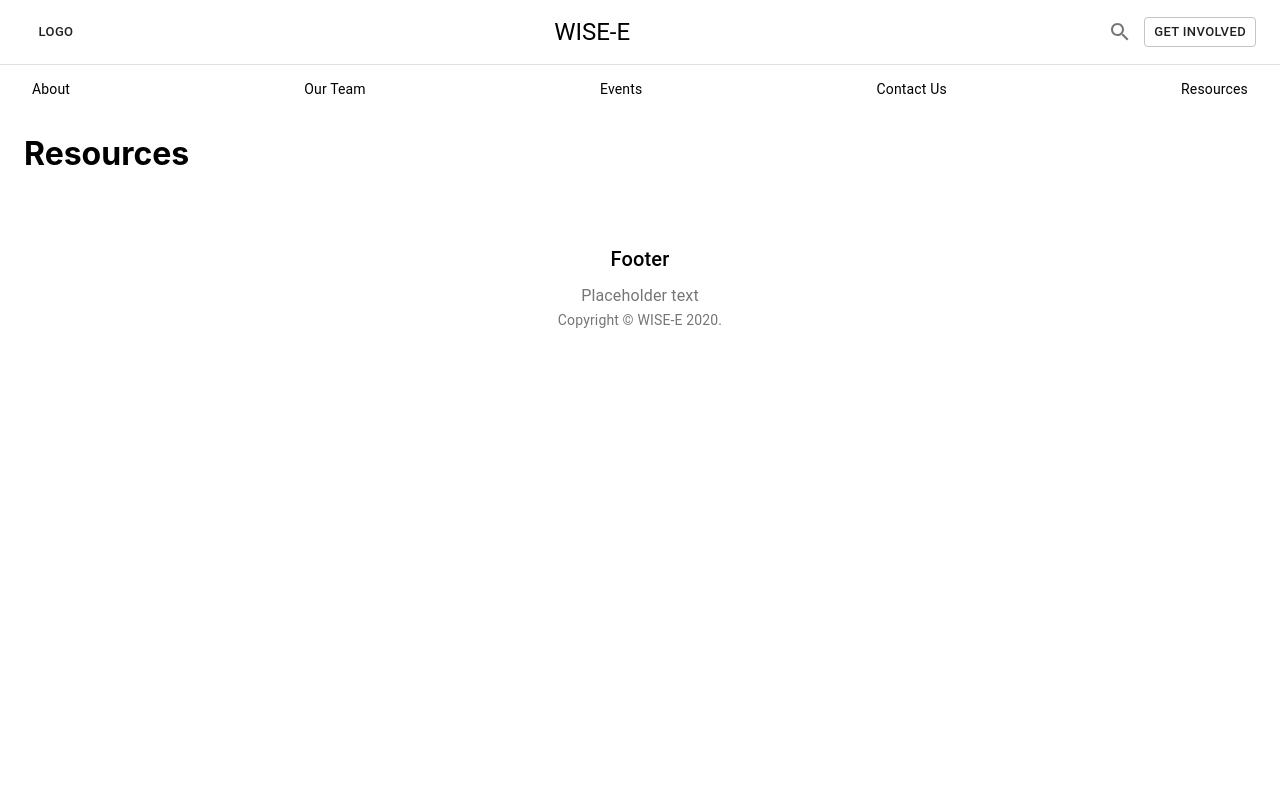
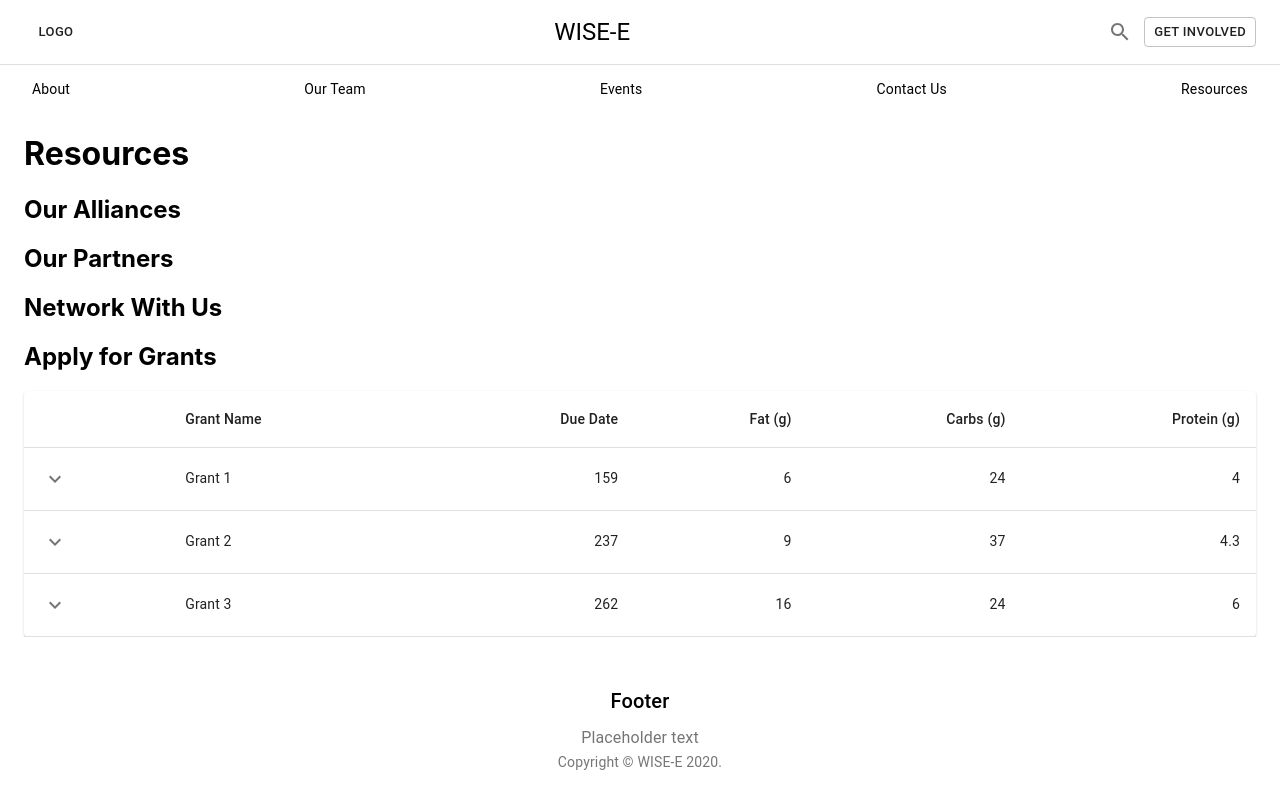
Before and after one commit to Hack4Impact-UMD/WISE-E, a React (Create React App) app: page /resources in a window 1280 px wide. Shown: the top 808 px of the page. Built offline with nearby package versions, Linux system fonts and the light colour scheme.

Commit message:
Start of resource page; collapsable table added

```diff
--- a/src/components/Resources/index.js
+++ b/src/components/Resources/index.js
@@ -1,12 +1,177 @@
-import React from 'react';
-import { Container } from '@material-ui/core';
+import React from "react";
+import { Container } from "@material-ui/core";
+import msg from "./sampleData.json";
+import PropTypes from "prop-types";
+import { makeStyles } from "@material-ui/core/styles";
+import Box from "@material-ui/core/Box";
+import Collapse from "@material-ui/core/Collapse";
+import IconButton from "@material-ui/core/IconButton";
+import Table from "@material-ui/core/Table";
+import TableBody from "@material-ui/core/TableBody";
+import TableCell from "@material-ui/core/TableCell";
+import TableContainer from "@material-ui/core/TableContainer";
+import TableHead from "@material-ui/core/TableHead";
+import TableRow from "@material-ui/core/TableRow";
+import Typography from "@material-ui/core/Typography";
+import Paper from "@material-ui/core/Paper";
+import KeyboardArrowDownIcon from "@material-ui/icons/KeyboardArrowDown";
+import KeyboardArrowUpIcon from "@material-ui/icons/KeyboardArrowUp";
 
-const Resources = () => {
-    return (
-        <Container>
-            <h1>Resources</h1>
-        </Container>
-    );
+//https://material-ui.com/components/tables/
+
+const useRowStyles = makeStyles({
+  root: {
+    "& > *": {
+      borderBottom: "unset",
+    },
+  },
+});
+
+Row.propTypes = {
+  row: PropTypes.shape({
+    calories: PropTypes.number.isRequired,
+    carbs: PropTypes.number.isRequired,
+    fat: PropTypes.number.isRequired,
+    history: PropTypes.arrayOf(
+      PropTypes.shape({
+        amount: PropTypes.number.isRequired,
+        customerId: PropTypes.string.isRequired,
+        date: PropTypes.string.isRequired,
+      })
+    ).isRequired,
+    name: PropTypes.string.isRequired,
+    price: PropTypes.number.isRequired,
+    protein: PropTypes.number.isRequired,
+  }).isRequired,
+};
+
+const rows = [
+  createData("Grant 1", 159, 6.0, 24, 4.0, 3.99),
+  createData("Grant 2", 237, 9.0, 37, 4.3, 4.99),
+  createData("Grant 3", 262, 16.0, 24, 6.0, 3.79),
+
+];
+
+function Row(props) {
+  const { row } = props;
+  const [open, setOpen] = React.useState(false);
+  const classes = useRowStyles();
+
+  return (
+    <React.Fragment>
+      <TableRow className={classes.root}>
+        <TableCell>
+          <IconButton
+            aria-label="expand row"
+            size="small"
+            onClick={() => setOpen(!open)}
+          >
+            {open ? <KeyboardArrowUpIcon /> : <KeyboardArrowDownIcon />}
+          </IconButton>
+        </TableCell>
+        <TableCell component="th" scope="row">
+          {row.name}
+        </TableCell>
+        <TableCell align="right">{row.calories}</TableCell>
+        <TableCell align="right">{row.fat}</TableCell>
+        <TableCell align="right">{row.carbs}</TableCell>
+        <TableCell align="right">{row.protein}</TableCell>
+      </TableRow>
+      <TableRow>
+        <TableCell style={{ paddingBottom: 0, paddingTop: 0 }} colSpan={6}>
+          <Collapse in={open} timeout="auto" unmountOnExit>
+            <Box margin={1}>
+              <Typography variant="h6" gutterBottom component="div">
+                History
+              </Typography>
+              <Table size="small" aria-label="purchases">
+                <TableHead>
+                  <TableRow>
+                    <TableCell>Date</TableCell>
+                    <TableCell>Customer</TableCell>
+                    <TableCell align="right">Amount</TableCell>
+                    <TableCell align="right">Total price ($)</TableCell>
+                  </TableRow>
+                </TableHead>
+                <TableBody>
+                  {row.history.map((historyRow) => (
+                    <TableRow key={historyRow.date}>
+                      <TableCell component="th" scope="row">
+                        {historyRow.date}
+                      </TableCell>
+                      <TableCell>{historyRow.customerId}</TableCell>
+                      <TableCell align="right">{historyRow.amount}</TableCell>
+                      <TableCell align="right">
+                        {Math.round(historyRow.amount * row.price * 100) / 100}
+                      </TableCell>
+                    </TableRow>
+                  ))}
+                </TableBody>
+              </Table>
+            </Box>
+          </Collapse>
+        </TableCell>
+      </TableRow>
+    </React.Fragment>
+  );
 }
 
+function createData(name, calories, fat, carbs, protein, price) {
+  return {
+    name,
+    calories,
+    fat,
+    carbs,
+    protein,
+    price,
+    history: [
+      { date: "2020-01-05", customerId: "11091700", amount: 3 },
+      { date: "2020-01-02", customerId: "Anonymous", amount: 1 },
+    ],
+  };
+}
+const Resources = (props) => {
+  const { row } = props;
+  const [open, setOpen] = React.useState(false);
+  const classes = useRowStyles();
+  return (
+    <>
+      <Container>
+        <h1>Resources</h1>
+      </Container>
+      <Container>
+        <h2>{msg.Alliances.title}</h2>
+      </Container>
+      <Container>
+        <h2>{msg.Partners.title}</h2>
+      </Container>
+      <Container>
+        <h2>{msg.Network.title}</h2>
+      </Container>
+      <Container>
+        <h2>{msg.Grants.title}</h2>
+        <TableContainer component={Paper}>
+          <Table aria-label="collapsible table">
+            <TableHead>
+              <TableRow>
+                <TableCell />
+                <TableCell>Grant Name</TableCell>
+                <TableCell align="right">Due Date</TableCell>
+                <TableCell align="right">Fat&nbsp;(g)</TableCell>
+                <TableCell align="right">Carbs&nbsp;(g)</TableCell>
+                <TableCell align="right">Protein&nbsp;(g)</TableCell>
+              </TableRow>
+            </TableHead>
+            <TableBody>
+              {rows.map((row) => (
+                <Row key={row.name} row={row} />
+              ))}
+            </TableBody>
+          </Table>
+        </TableContainer>
+      </Container>
+    </>
+  );
+};
+
 export default Resources;
--- /dev/null
+++ b/src/components/Resources/sampleData.json
@@ -0,0 +1,14 @@
+{
+    "Partners":{
+        "title": "Our Partners"
+    },
+    "Network": {
+        "title": "Network With Us"
+    },
+    "Alliances": {
+        "title": "Our Alliances"
+    },
+    "Grants": {
+        "title": "Apply for Grants"
+    }
+}
```
Also changed, not shown: src/components/Resources/Resource.css (added).
